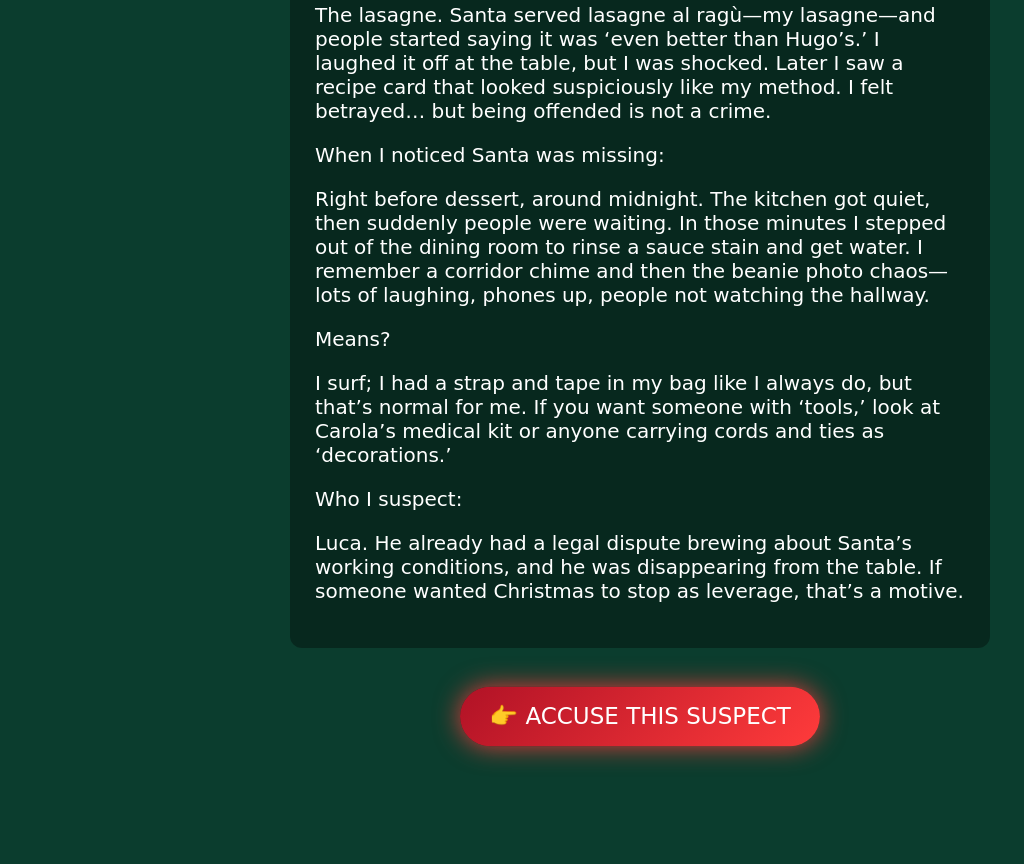
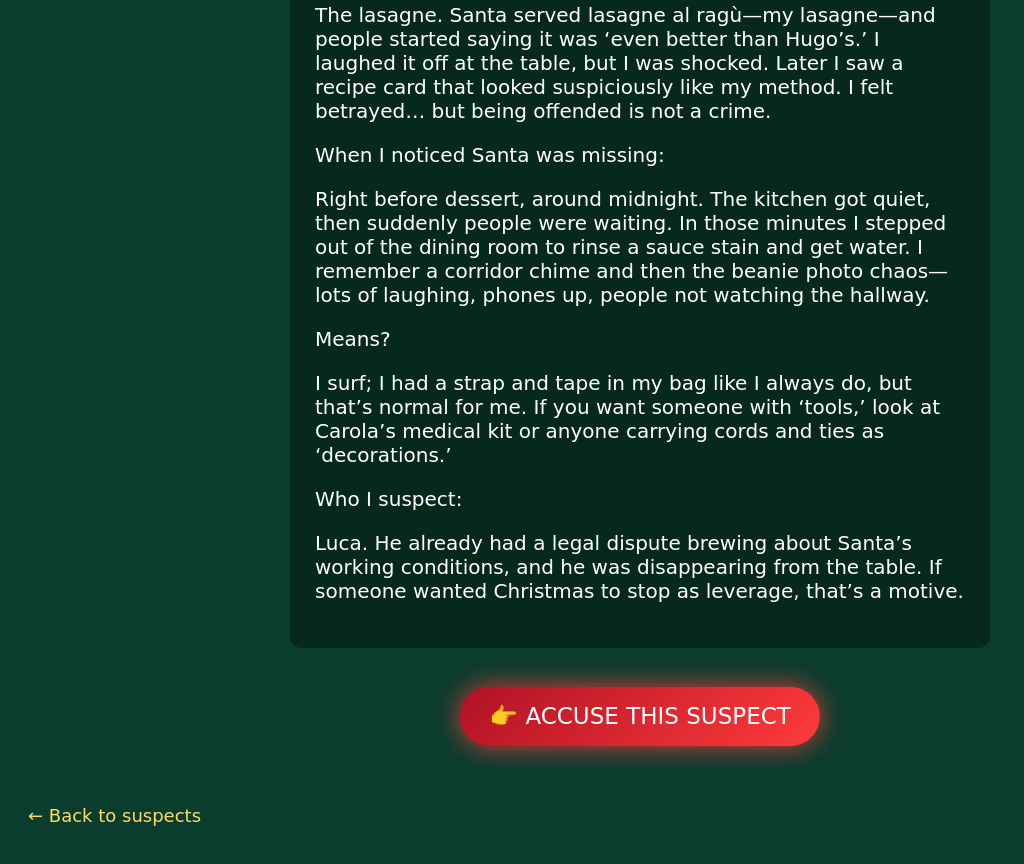
Before and after one commit to agoxtinho/santa-mystery, a plain HTML site: page suspect-6.html in a window 1280 px wide. Shown: the part 358-1222 px from the top of the page, without its empty margins (0-1024 px from the left). Before the commit the page ends 1191 px from the top, so only its background shows below. Drawn offline with Linux system fonts and the light colour scheme; a web font is replaced by a local one.

Commit message:
Update suspect-6.html

```diff
--- a/suspect-6.html
+++ b/suspect-6.html
@@ -133,6 +133,9 @@ Luca. He already had a legal dispute brewing about Santa’s working conditions,
   </div>
 </div>
 
+<!-- Back to suspects link (always visible) -->
+<a href="index.html" class="back">← Back to suspects</a>
+
 <script>
 function accuse() {
   if (confirm("Are you sure you want to accuse this suspect?")) {
```
